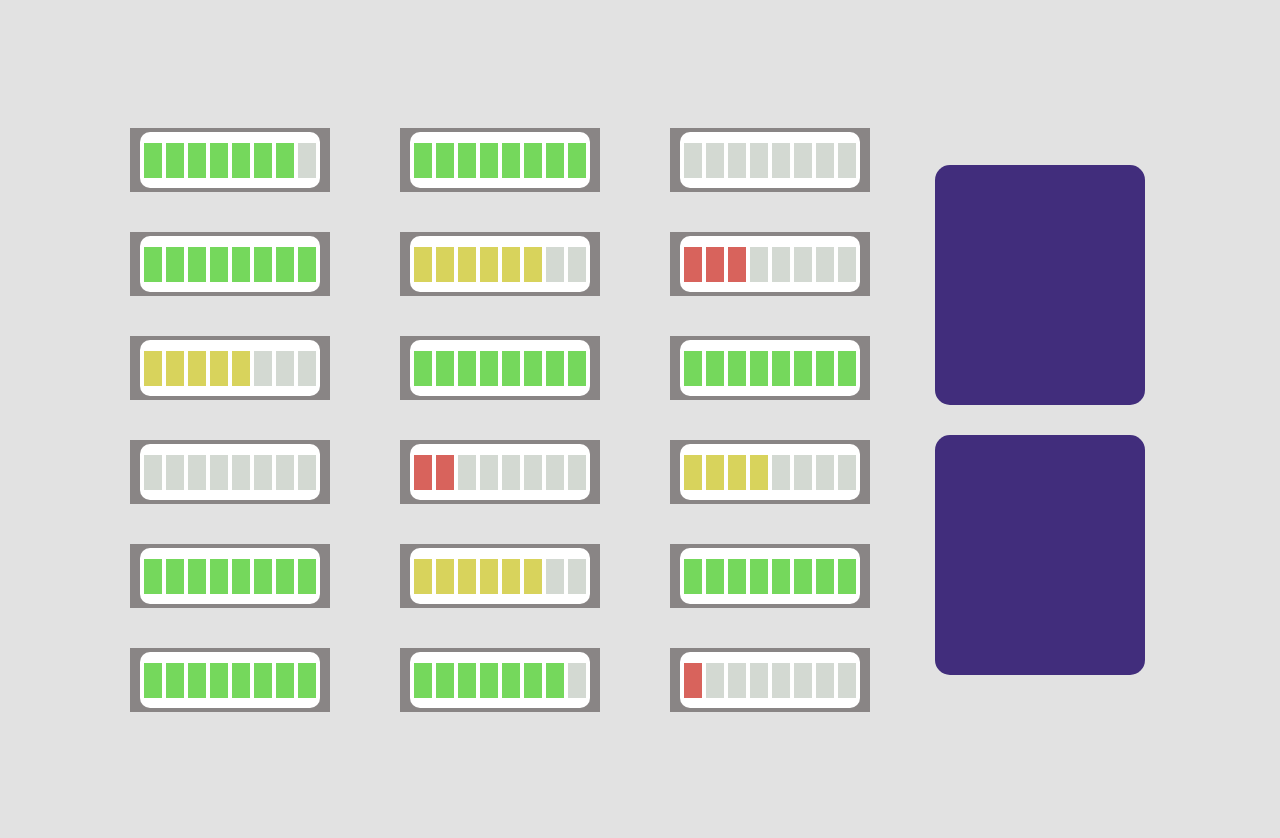
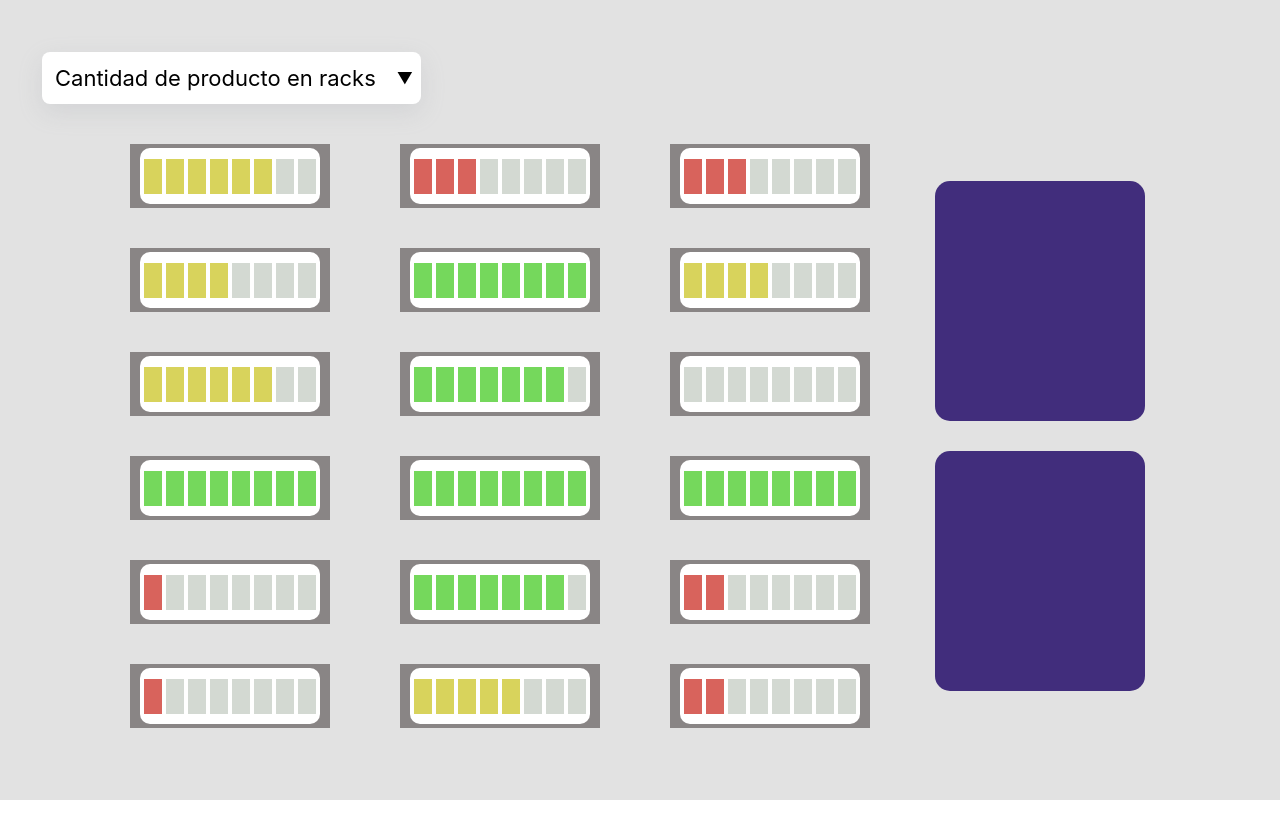
Before and after one commit to BimboDT/app-web, a React (Create React App) app in the folder bimbo-web/: page / in a window 1280 px wide. After the commit the page ends 800 px from the top, so only its background shows below. Built offline with nearby package versions, Linux system fonts and the light colour scheme.

Commit message:
Filtro implementado

```diff
--- a/bimbo-web/package.json
+++ b/bimbo-web/package.json
@@ -3,11 +3,15 @@
   "version": "0.1.0",
   "private": true,
   "dependencies": {
+    "@emotion/react": "^11.13.3",
+    "@emotion/styled": "^11.13.0",
+    "@mui/material": "^6.1.4",
     "@testing-library/jest-dom": "^5.17.0",
     "@testing-library/react": "^13.4.0",
     "@testing-library/user-event": "^13.5.0",
     "react": "^18.3.1",
     "react-dom": "^18.3.1",
+    "react-icons": "^5.3.0",
     "react-scripts": "5.0.1",
     "web-vitals": "^2.1.4"
   },
--- a/bimbo-web/src/App.js
+++ b/bimbo-web/src/App.js
@@ -1,12 +1,51 @@
-import './styles/App.css';
-import Almacen from './componentes/Almacen';
+import "./styles/App.css";
+import { useState } from "react";
+import Almacen from "./componentes/Almacen";
+import Filtro from "./componentes/Filtro";
 
 function App() {
+  const [almacenValues, setAlmacenValues] = useState([
+    [6, 4, 6, 8, 1, 1],
+    [3, 8, 7, 8, 7, 5],
+    [3, 4, 0, 8, 2, 2]
+  ]);
+
+  const [selectedOption, setSelectedOption] = useState(
+    "Cantidad de producto en racks"
+  );
+
+  const updateAlmacenValues = (selection) => {
+    switch (selection) {
+      case "Cantidad de producto en racks":
+        setAlmacenValues([
+          [6, 4, 6, 8, 1, 1],
+          [3, 8, 7, 8, 7, 5],
+          [3, 4, 0, 8, 2, 2]
+        ]);
+        break;
+        case "Cantidad de incidencias":
+        setAlmacenValues([
+          [2, 3, 1, 0, 5, 2],
+          [4, 1, 2, 6, 3, 5],
+          [1, 2, 0, 3, 2, 1],
+        ]);
+        break;
+      case "Porcentaje de conteo realizado":
+        setAlmacenValues([
+          [7, 8, 5, 0, 8, 8],
+          [8, 6, 8, 2, 6, 7],
+          [0, 3, 8, 4, 8, 1]
+        ]);
+        break;
+      default:
+        break;
+    }
+  };
+
   return (
     <div className="App">
-      <br/>
-      <br/>
-      <Almacen/>
+      <Filtro updateAlmacenValues={updateAlmacenValues} setSelectedOption={setSelectedOption} />
+      <Almacen almacenValues={almacenValues} selectedOption={selectedOption} />
     </div>
   );
 }
--- a/bimbo-web/src/componentes/Almacen.js
+++ b/bimbo-web/src/componentes/Almacen.js
@@ -1,27 +1,36 @@
 import "../styles/App.css";
 import Porcentaje from "./Porcentaje";
+import Incidencias from "./Incidencias";
 
-const Almacen = () => {
-  const values1 = [7, 8, 5, 0, 8, 8];
-  const values2 = [8, 6, 8, 2, 6, 7];
-  const values3 = [0, 3, 8, 4, 8, 1];
-
+const Almacen = ({ almacenValues, selectedOption }) => {
   return (
     <div className="almacen">
       <div className="columna">
-        {values1.map((value, index) => (
-          <Porcentaje key={index} value={value} />
-        ))}
+        {almacenValues[0].map((value, index) => {
+          return selectedOption === "Cantidad de incidencias" ? (
+            <Incidencias key={index} value={value} />
+          ) : (
+            <Porcentaje key={index} value={value} />
+          );
+        })}
       </div>
       <div className="columna">
-        {values2.map((value, index) => (
-          <Porcentaje key={index} value={value} />
-        ))}
+        {almacenValues[1].map((value, index) => {
+          return selectedOption === "Cantidad de incidencias" ? (
+            <Incidencias key={index} value={value} />
+          ) : (
+            <Porcentaje key={index} value={value} />
+          );
+        })}
       </div>
       <div className="columna">
-        {values3.map((value, index) => (
-          <Porcentaje key={index} value={value} />
-        ))}
+        {almacenValues[2].map((value, index) => {
+          return selectedOption === "Cantidad de incidencias" ? (
+            <Incidencias key={index} value={value} />
+          ) : (
+            <Porcentaje key={index} value={value} />
+          );
+        })}
       </div>
       <div className="columna">
         <div className="oficina" />
--- /dev/null
+++ b/bimbo-web/src/componentes/Filtro.js
@@ -0,0 +1,86 @@
+import { useEffect, useState, useRef, forwardRef } from "react";
+import "../styles/Dropdown.css";
+
+const Filtro = ({ updateAlmacenValues, setSelectedOption }) => {
+  const [open, setOpen] = useState(false);
+  const [dropdownTop, setDropdownTop] = useState(0);
+  const [titulo, setTitulo] = useState("Cantidad de producto en racks");
+  const dropdownRef = useRef();
+  const buttonRef = useRef();
+  const contentRef = useRef();
+
+  const toggleDropdown = () => {
+    if (!open) {
+      const spaceRemaining =
+        window.innerHeight - buttonRef.current.getBoundingClientRect().bottom;
+      const contentHeight = contentRef.current.clientHeight;
+
+      const topPosition =
+        spaceRemaining > contentHeight
+          ? null
+          : -(contentHeight - spaceRemaining);
+      setDropdownTop(topPosition);
+    }
+    setOpen((prevOpen) => !prevOpen);
+  };
+
+  const handleButtonClick = (text) => {
+    setTitulo(text);
+    updateAlmacenValues(text);
+    setSelectedOption(text);
+    setOpen(false);
+  };
+
+  useEffect(() => {
+    const handler = (event) => {
+      if (dropdownRef.current && !dropdownRef.current.contains(event.target)) {
+        setOpen(false);
+      }
+    };
+
+    document.addEventListener("click", handler);
+    return () => {
+      document.removeEventListener("click", handler);
+    };
+  }, []);
+
+  return (
+    <div ref={dropdownRef} className="dropdown">
+      <DropdownButton ref={buttonRef} toggle={toggleDropdown} open={open} titulo={titulo}/>
+      <DropdownContent ref={contentRef} top={dropdownTop} open={open}>
+        <button className="dropdown-item" onClick={() => handleButtonClick("Porcentaje de conteo realizado")}>Porcentaje de conteo realizado</button>
+        <button className="dropdown-item" onClick={() => handleButtonClick("Cantidad de incidencias")}>Cantidad de incidencias</button>
+        <button className="dropdown-item" onClick={() => handleButtonClick("Cantidad de producto en racks")}>Cantidad de producto en racks</button>
+      </DropdownContent>
+    </div>
+  );
+};
+
+const DropdownButton = forwardRef((props, ref) => {
+  const { toggle, open, titulo } = props;
+  return (
+    <div
+      onClick={toggle}
+      className={`dropdown-btn ${open ? "button-open" : ""}`}
+      ref={ref}
+    >
+      <div className="titulo"> {titulo} </div>
+      <span className="toggle-icon">{open ? "▲" : "▼"}</span>
+    </div>
+  );
+});
+
+const DropdownContent = forwardRef((props, ref) => {
+  const { open, top, children } = props;
+  return (
+    <div
+      className={`dropdown-content ${open ? "content-open" : ""}`}
+      style={{ top: top ? `${top}px` : "100%" }}
+      ref={ref}
+    >
+      {children}
+    </div>
+  );
+});
+
+export default Filtro;
--- /dev/null
+++ b/bimbo-web/src/componentes/Incidencias.js
@@ -0,0 +1,35 @@
+import "../styles/App.css";
+
+const Incidencias = ({value}) => {
+  const bars = [];
+
+  if (value >= 7) {
+    for (let i = 0; i < value; i++) {
+      bars.push(<div key={i+"V"} className="barra-rojo"/>);
+    }
+  } else if (value >= 4) {
+    for (let i = 0; i < value; i++) {
+      bars.push(<div key={i+"A"} className="barra-amarilla"/>);
+    }
+  } else {
+    for (let i = 0; i < value; i++) {
+      bars.push(<div key={i+"R"} className="barra-verde"/>);
+    }
+  }
+
+  if (value < 8) {
+    for (let i = 0; i < 8-value; i++) {
+      bars.push(<div key={i+"G"} className="barra-gris"/>);
+    }
+  }
+
+  return (
+    <div className="cuadrado">
+      <div className="circulo">
+        {bars}
+      </div>
+    </div>
+  );
+};
+
+export default Incidencias;
--- a/bimbo-web/src/styles/App.css
+++ b/bimbo-web/src/styles/App.css
@@ -1,11 +1,10 @@
 .App {
   display: flex;
+  flex-direction: column;
   justify-content: center;
-  align-items: center;
   background-color: #E2E2E2;
   height: 100vh;
   overflow: hidden;
-  padding: 20px;
 }
 
 .almacen{
@@ -43,6 +42,13 @@
   justify-content: center;
   align-items: center;
   margin: 20px;
+  cursor: pointer;
+  transition: background-color 0.3s;
+}
+
+.cuadrado:hover {
+  background-color: rgba(111, 228, 227, 0.8);
+  height: 9vh;
 }
 
 .circulo {
@@ -88,3 +94,39 @@
   max-width: 18px;
   margin: 2px;
 }
+
+.toggle-button {
+  cursor: pointer;
+  padding: 5px;
+  max-height: 40px;
+  max-width: 125px;
+  display: flex;
+  align-items: center;
+  justify-content: center;
+  background-color: #FFFFFF;
+  color: black;
+  border-radius: 20px;
+  transition: background-color 0.3s;
+  margin-left: 3rem;
+}
+
+.toggle-button:hover {
+  background-color: #c2c2c2;
+}
+
+.triangle {
+  border-left: 5px solid transparent;
+  border-right: 5px solid transparent;
+  border-bottom: 10px solid black;
+  transition: transform 0.3s;
+  margin: 10px;
+}
+
+.triangle.open {
+  transform: rotate(180deg);
+}
+
+.container {
+  transition-duration: ".4s";
+  padding: 10px;
+}
--- /dev/null
+++ b/bimbo-web/src/styles/Dropdown.css
@@ -0,0 +1,72 @@
+.dropdown {
+    position: relative;
+    transition-duration: ".4s";
+    padding: 10px;
+    display: flex;
+    flex-direction: column;
+}
+
+.dropdown-btn {
+    display: flex;
+    align-items: center;
+    width: fit-content;
+    padding: 0.5rem;
+    background-color: white;
+    border-radius: 0.5rem;
+    box-shadow: rgba(149, 157, 165, 0.2) 0px 8px 24px;
+    cursor: pointer;
+    margin-left: 2rem;
+}
+
+.toggle-icon {
+    display: flex;
+    align-items: center;
+    justify-content: center;
+    margin-left: 1rem;
+}
+
+.button-open {
+    border: rgb(147 197 253) 2px solid;
+}
+
+.dropdown-content {
+    position: absolute;
+    max-width: 14rem;
+    width: 100%;
+    display: flex;
+    flex-direction: column;
+    align-items: center;
+    padding: 0.5rem;
+    margin-top: 0.2rem;
+    margin-left: 2rem;
+    background-color: white;
+    border-radius: 0.5rem;
+    box-shadow: rgba(149, 157, 165, 0.2) 0px 8px 24px;
+    max-height: 20vh;
+    z-index: 1000;
+    opacity: 0;
+}
+
+.content-open {
+    transform: translateY(0);
+    opacity: 1;
+    pointer-events: all;
+}
+
+.dropdown-item {
+    padding: 0.5rem;
+    margin: 0.1rem;
+    width: 100%;
+    border-radius: 0.5rem;
+    cursor: pointer;
+}
+
+.dropdown-item:hover {
+    background-color: rgb(240 249 255);
+}
+
+.titulo {
+    font-size: 22px;
+    color: #000000;
+    margin: 5px;
+}
```
Also changed, not shown: 1 other file (tests, documents, lock files or other folders).
